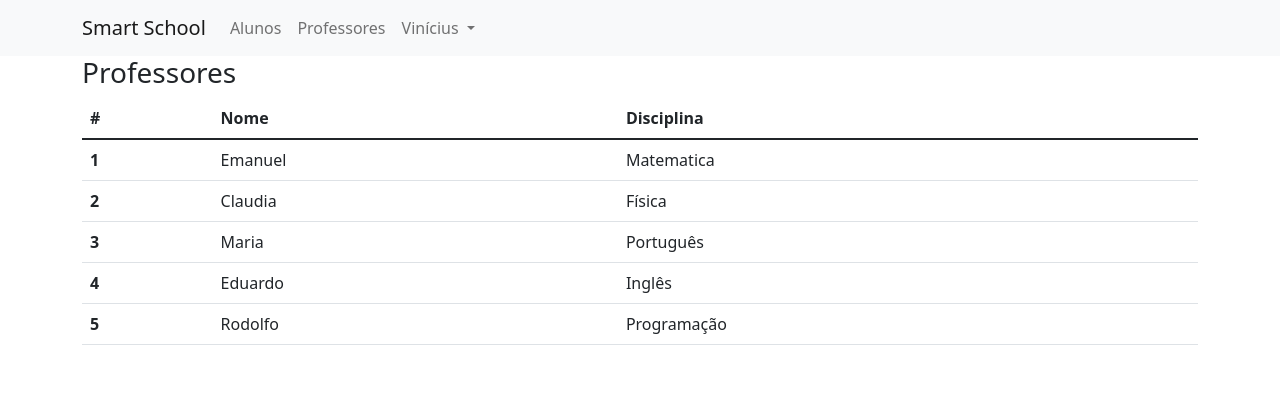
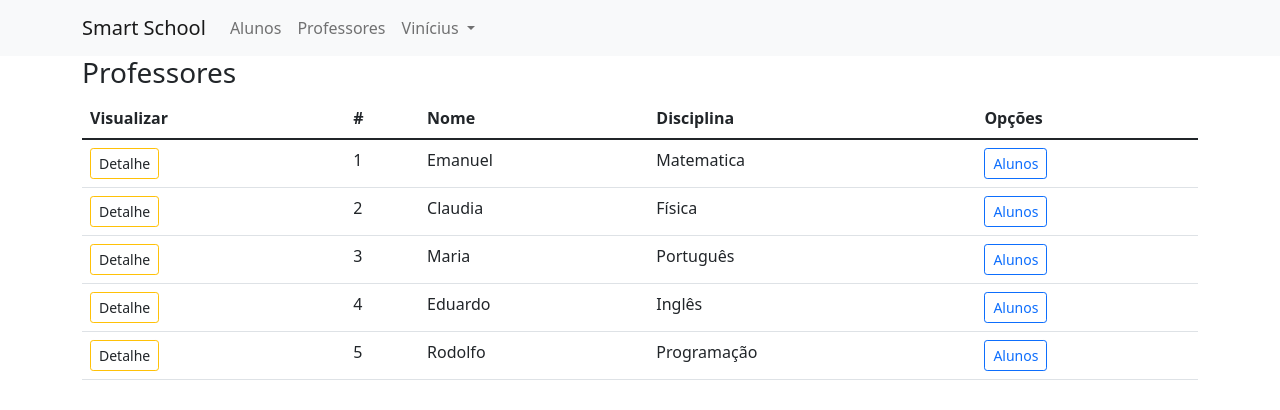
Before and after one commit to AndersonSilvaIt/Angular_NetCore, an Angular app in the folder SmartSchool/: page /professores in a window 1280 px wide. Shown: the top 410 px of the page. Built offline with nearby package versions, Linux system fonts and the light colour scheme.

Commit message:
Implementado a Modal
Implementado a Modal

```diff
--- a/SmartSchool/src/app/alunos/alunos.component.html
+++ b/SmartSchool/src/app/alunos/alunos.component.html
@@ -59,15 +59,15 @@
             </thead>
             <tbody>
                 <tr *ngFor="let aluno of alunos" style="cursor: pointer;" >
-                    <td><button (click)="alunoSelected(aluno)" class="btn  btn-sm btn-outline-warning">Detalhe</button></td>
+                    <td><button (click)="alunoSelected(aluno)" class="text-dark btn btn-sm btn-outline-warning">Detalhe</button></td>
                     <td scope="row">{{ aluno.id}}</td>
                     <td> {{ aluno.nome }} </td>
                     <td> {{ aluno.sobrenome }} </td>
                     <td> {{ aluno.telefone }} </td>
                     <td>
                         <div>
-                            <button class="btn  btn-sm btn-outline-primary">Editar</button>
-                            <button class="btn  btn-sm btn-outline-danger">Excluir</button>
+                            <button (click)="openModal(template)" class="btn  btn-sm btn-outline-primary">Professores</button>
+                            <button class="btn  btn-sm btn-outline-danger">Desativar</button>
                         </div>
                     </td>
                 </tr>
@@ -75,3 +75,15 @@
         </table>
     </div>
 </div>
+
+<ng-template #template>
+    <div class="modal-body">
+        <app-professores></app-professores>
+    </div>
+    <div class="modal-footer">
+        <button type="button" class="btn pull-right" aria-label="Close"
+            (click)="modalRef.hide()">
+            Fechar
+        </button>
+    </div>
+</ng-template>
--- a/SmartSchool/src/app/alunos/alunos.component.ts
+++ b/SmartSchool/src/app/alunos/alunos.component.ts
@@ -1,5 +1,6 @@
-import { Component, OnInit } from '@angular/core';
+import { Component, OnInit, TemplateRef } from '@angular/core';
 import { FormBuilder, FormGroup, Validators } from '@angular/forms';
+import { BsModalRef, BsModalService } from 'ngx-bootstrap/modal';
 import { Aluno } from '../models/Aluno';
 
 @Component({
@@ -9,6 +10,7 @@
 })
 export class AlunosComponent implements OnInit {
 
+  public modalRef: BsModalRef;
   public alunoForm : FormGroup;
   public titulo = 'Alunos'
   public alunoSelecionado : Aluno;
@@ -24,9 +26,13 @@
     { id: 7 , nome: 'Paulo', sobrenome: 'José' , telefone: '888996655' }
   ];
 
-  constructor(private fb : FormBuilder)
+  constructor(private fb : FormBuilder, private modalService: BsModalService)
   {
     this.criarForm();
+  }
+
+  openModal(template: TemplateRef<any> ){
+    this.modalRef = this.modalService.show(template);
   }
 
   ngOnInit() {
--- a/SmartSchool/src/app/app.module.ts
+++ b/SmartSchool/src/app/app.module.ts
@@ -12,6 +12,7 @@
 import { BrowserAnimationsModule } from '@angular/platform-browser/animations';
 import { BsDropdownModule } from 'ngx-bootstrap/dropdown';
 import { FormsModule, ReactiveFormsModule } from '@angular/forms';
+import { ModalModule } from 'ngx-bootstrap/modal';
 
 @NgModule({
   declarations: [
@@ -29,7 +30,8 @@
     BrowserAnimationsModule,
     BsDropdownModule.forRoot(),
     FormsModule,
-    ReactiveFormsModule
+    ReactiveFormsModule,
+    ModalModule.forRoot()
   ],
   providers: [],
   bootstrap: [AppComponent]
--- a/SmartSchool/src/app/professores/professores.component.html
+++ b/SmartSchool/src/app/professores/professores.component.html
@@ -42,18 +42,38 @@
         <table class="table table-hover" style="cursor: pointer;">
             <thead class="thead-light">
                 <tr>
+                    <th>Visualizar</th>
                     <th scope="col">#</th>
                     <th scope="col">Nome</th>
                     <th scope="col">Disciplina</th>
+                    <th scope="col">Opções</th>
                 </tr>
             </thead>
             <tbody>
-                <tr *ngFor="let prof of professores" (click)="professorSelected(prof)">
-                    <th scope="row">{{ prof.id}}</th>
+                <tr *ngFor="let prof of professores" >
+                    <td><button (click)="professorSelected(prof)" class="text-dark btn btn-sm btn-outline-warning">Detalhe</button></td>
+                    <td scope="row">{{ prof.id}}</td>
                     <td> {{ prof.nome }} </td>
                     <td> {{ prof.disciplina }} </td>
+                    <td>
+                        <div class="btn-group">
+                            <button (click)="openModal(template)" class="btn btn-sm btn-outline-primary">Alunos</button>
+                        </div>
+                    </td>
                 </tr>
             </tbody>
         </table>
     </div>
 </div>
+
+<ng-template #template>
+    <div class="modal-body">
+        <app-alunos></app-alunos>
+    </div>
+    <div class="modal-footer">
+        <button type="button" class="btn pull-right" aria-label="Close"
+            (click)="modalRef.hide()">
+            Fechar
+        </button>
+    </div>
+</ng-template>
--- a/SmartSchool/src/app/professores/professores.component.ts
+++ b/SmartSchool/src/app/professores/professores.component.ts
@@ -1,5 +1,6 @@
-import { Component, OnInit } from '@angular/core';
+import { Component, OnInit, TemplateRef } from '@angular/core';
 import { FormBuilder, FormGroup, Validators } from '@angular/forms';
+import { BsModalRef, BsModalService } from 'ngx-bootstrap/modal';
 import { Professor } from '../models/Professor';
 
 @Component({
@@ -9,9 +10,9 @@
 })
 export class ProfessoresComponent implements OnInit {
 
-
+  public modalRef: BsModalRef;
   public professorForm : FormGroup;
-  titulo = 'Professores';
+  public titulo = 'Professores';
   public professorSelecionado: Professor;
 
   professores = [
@@ -22,9 +23,13 @@
     { id: 5, nome: 'Rodolfo' , disciplina: 'Programação' }
   ];
 
-  constructor(private fb : FormBuilder)
+  constructor(private fb : FormBuilder, private modalService : BsModalService)
   {
     this.criarForm();
+   }
+
+   openModal(template: TemplateRef<any>){
+     this.modalRef = this.modalService.show(template);
    }
 
    ngOnInit() {
```
Also changed, not shown: 1 other file (tests, documents, lock files or other folders).
